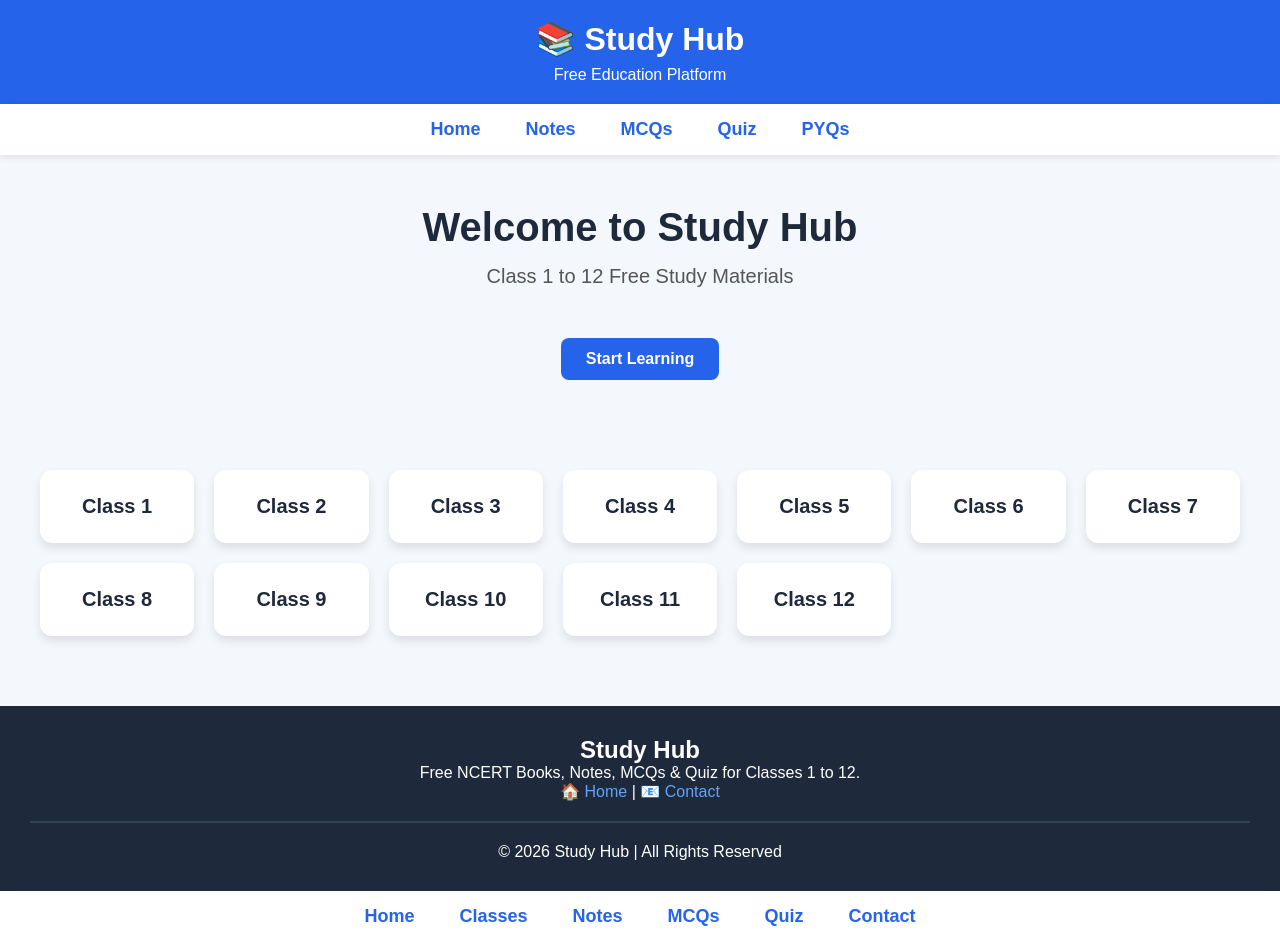
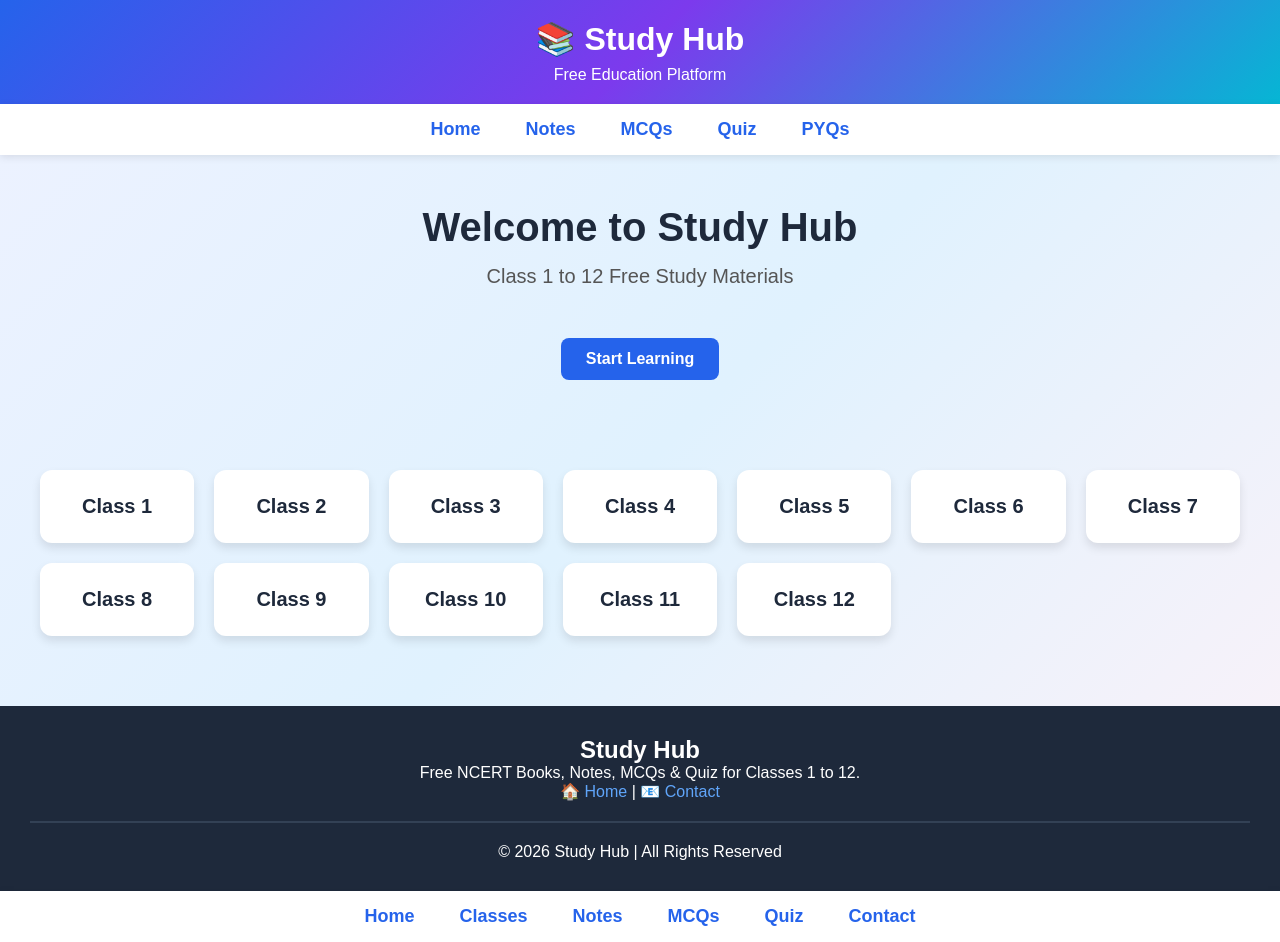
Before and after one commit to kawanish892-svg/Study-Hub, a plain HTML site: page index.html in a window 1280 px wide. Drawn offline with Linux system fonts and the light colour scheme.

Commit message:
Update background styles with gradients

```diff
--- a/index.html
+++ b/index.html
@@ -12,13 +12,12 @@ padding:0;
 box-sizing:border-box;
 font-family:Arial,sans-serif;
 }
-
 body{
-background:#f4f7fb;
-}
-
+background:linear-gradient(135deg,#eef2ff,#e0f2fe,#fdf2f8);
+...
+  }
 header{
-background:#2563eb;
+background:linear-gradient(135deg,#2563eb,#7c3aed,#06b6d4);
 color:white;
 padding:20px;
 text-align:center;
```
